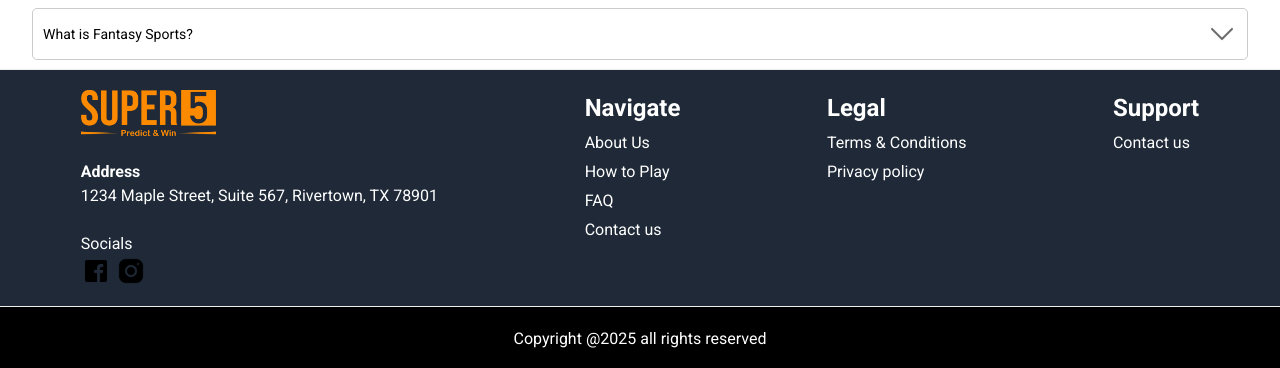
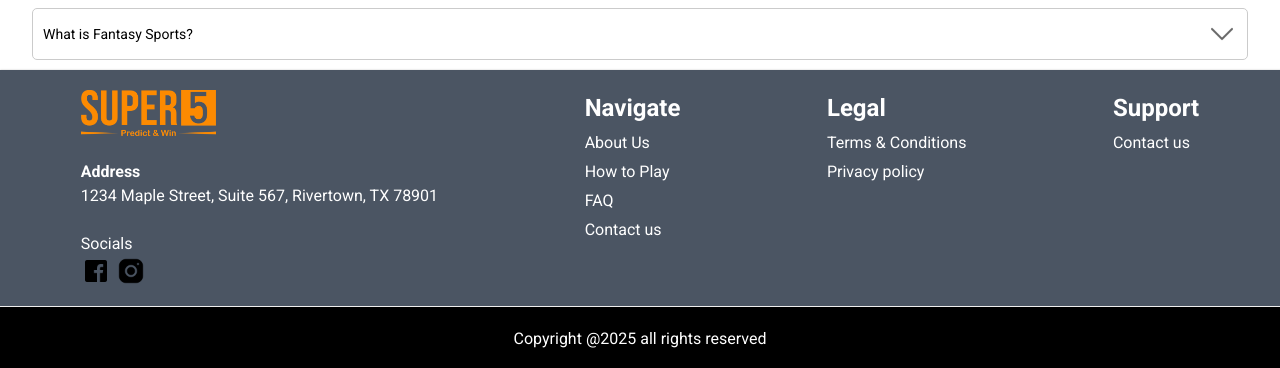
Before and after one commit to GigiBeridzeAxal/LandingPage, a React (Create React App) app: page /landingpage in a window 1280 px wide. Shown: the part 1892-2260 px from the top of the page. Built offline with nearby package versions, Linux system fonts and the light colour scheme; no server answers.

Commit message:
Update LandingPage.jsx

```diff
--- a/src/Components/LandingPage/LandingPage.jsx
+++ b/src/Components/LandingPage/LandingPage.jsx
@@ -390,7 +390,7 @@ className="questions flex items-center ">
 
 
       </div>
-      <div className="footer w-[100%] bg-gray-800 text-white">
+      <div className="footer w-[100%] bg-gray-600 text-white">
         <div className="footerframe flex   p-[20px] justify-around w-[100%]">
           <div className="firstline flex  flex-col"><img width={135} src="Super5 logo.png" alt="" />
           <br />
```
